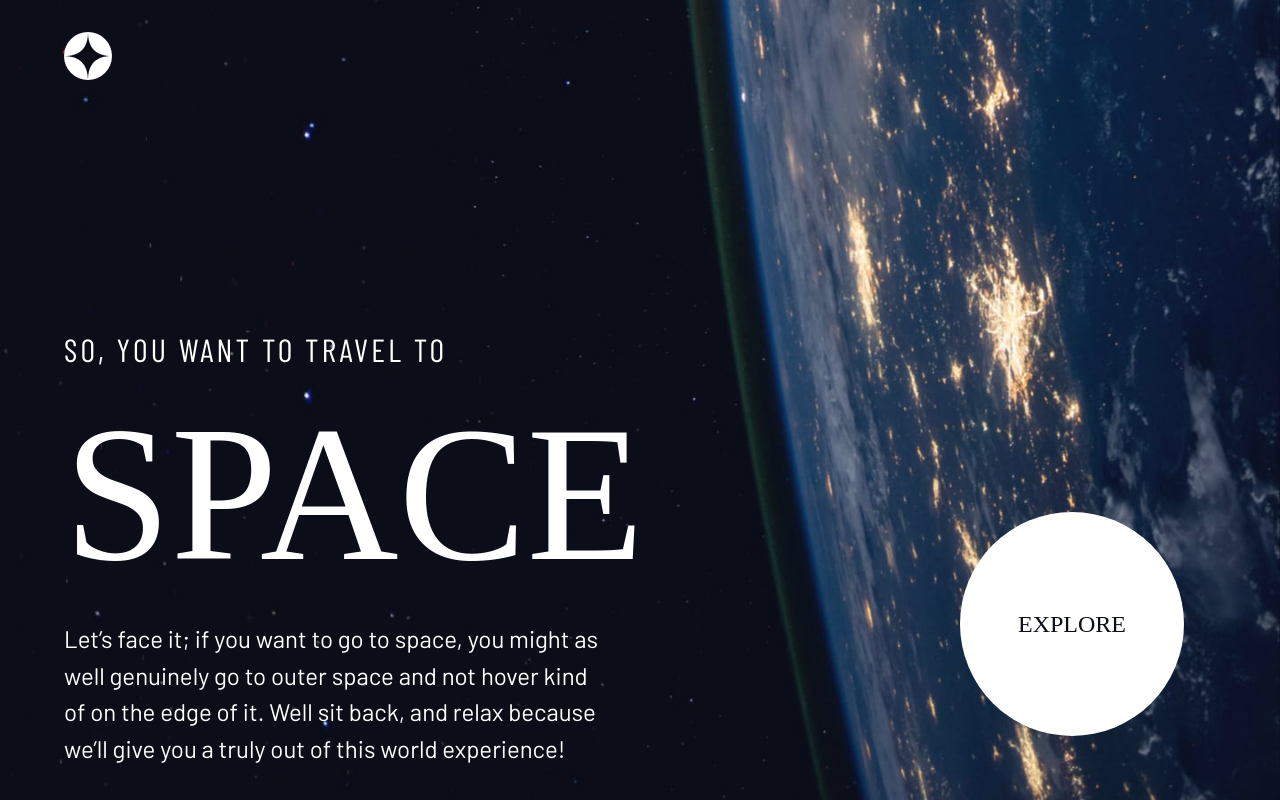
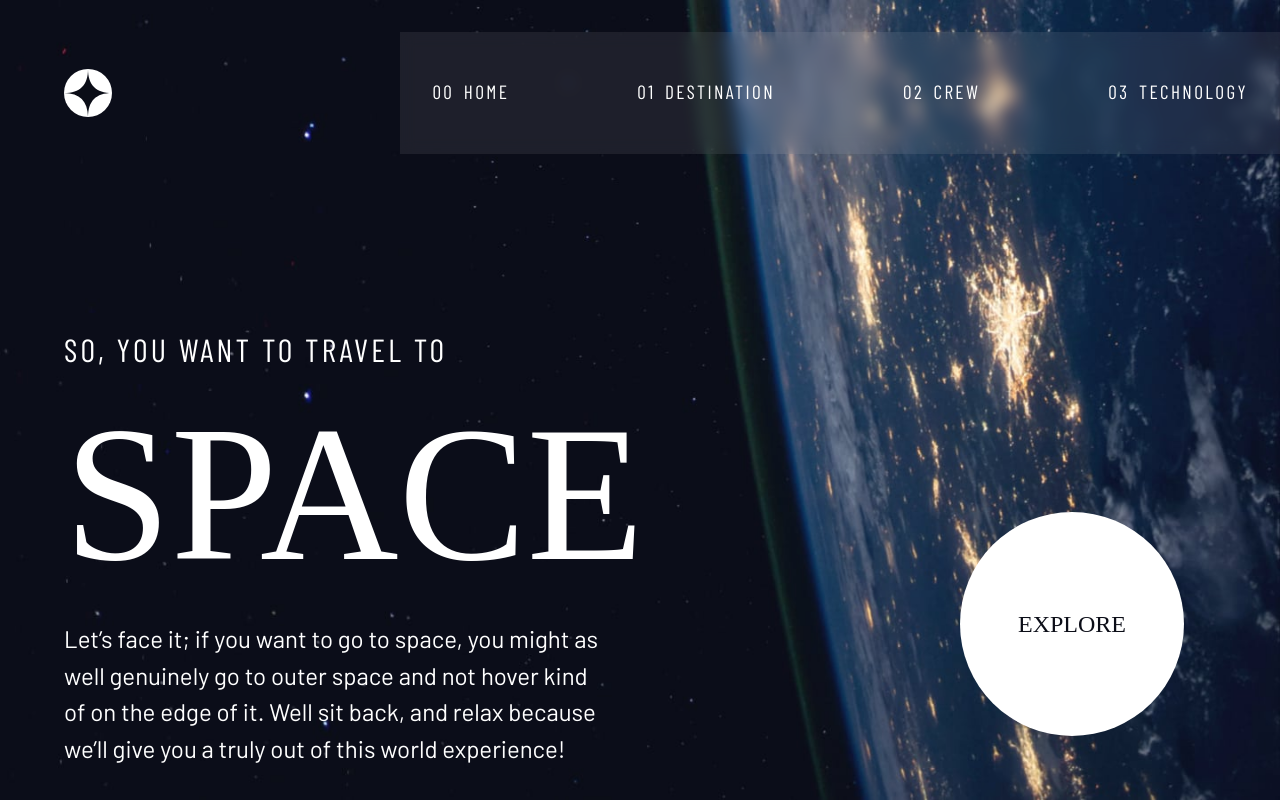
Before and after one commit to JanudaStack/space-tourism-official-main, a React (Vite) app: page /#/ in a window 1280 px wide. Built offline with nearby package versions, Linux system fonts and the light colour scheme; a web font is replaced by a local one.

Commit message:
feat: add tablet and desktop navigation menus to Navbar component

```diff
--- a/src/components/Navbar/Navbar.css
+++ b/src/components/Navbar/Navbar.css
@@ -1,5 +1,4 @@
 .site-header {
-    /* overflow: hidden; */
     display: block;
     position: relative;
     width: 100%;
@@ -64,6 +63,9 @@
 }
 
 @media (min-width: 768px) {
+    .site-header {
+        overflow: auto;
+    }
     .menu-btn-mobile {
         display: none;
     }
--- a/src/components/Navbar/Navbar.jsx
+++ b/src/components/Navbar/Navbar.jsx
@@ -27,6 +27,38 @@ function Navbar() {
                     <Link to="/">
                         <img src={siteLogo} alt="site-logo" />
                     </Link>
+                </div>
+                <div className="tablet-navbar">
+                    <ul className="nav-links-tablet">
+                        <li>
+                            <Link to="/">Home</Link>
+                        </li>
+                        <li>
+                            <Link to="/destination">Destination</Link>
+                        </li>
+                        <li>
+                            <Link to="/crew">Crew</Link>
+                        </li>
+                        <li>
+                            <Link to="/technology">Technology</Link>
+                        </li>
+                    </ul>
+                </div>
+                <div className="desktop-navbar">
+                    <ul className="nav-links-desktop">
+                        <li>
+                            <Link to="/">00 Home</Link>
+                        </li>
+                        <li>
+                            <Link to="/destination">01 Destination</Link>
+                        </li>
+                        <li>
+                            <Link to="/crew">02 Crew</Link>
+                        </li>
+                        <li>
+                            <Link to="/technology">03 Technology</Link>
+                        </li>
+                    </ul>
                 </div>
                 <div className="menu-btn-mobile">
                     <button className="hamburger-menu" onClick={toggleMenu}>
```
